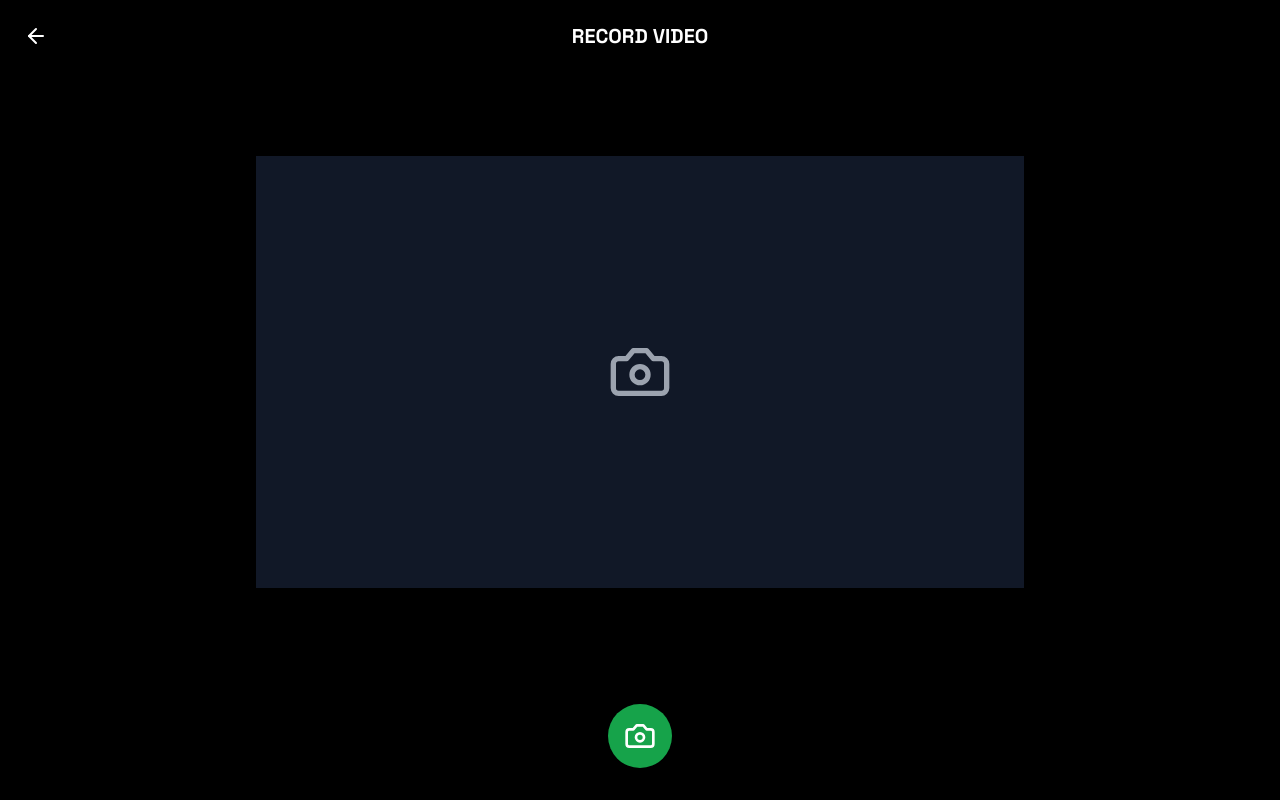
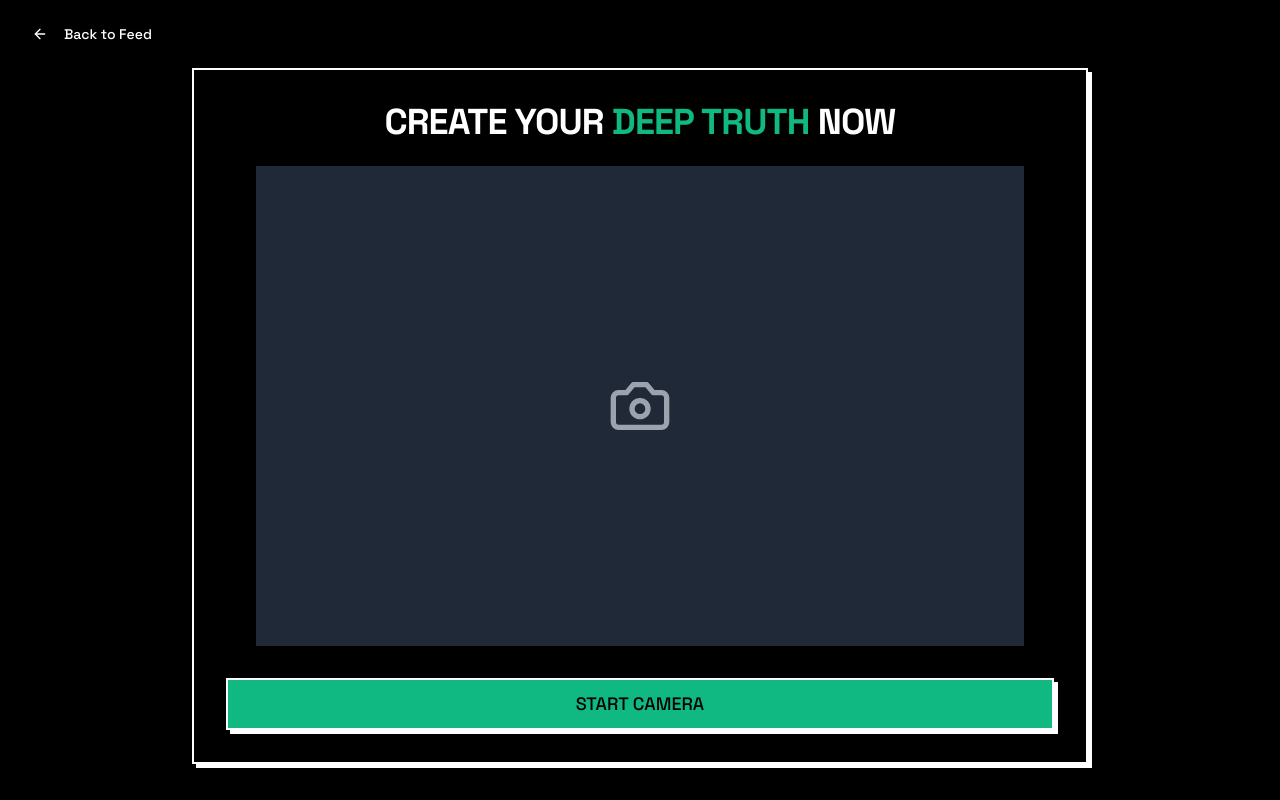
Before and after one commit to RomarioKavin1/DeepTruth, a Next.js app in the folder frontend/: page /create in a window 1280 px wide. Built offline with nearby package versions, Linux system fonts and the light colour scheme; what @worldcoin/minikit-js would draw is missing.

Commit message:
BuildIssues

```diff
--- a/frontend/app/api/verify/route.ts
+++ b/frontend/app/api/verify/route.ts
@@ -55,11 +55,11 @@ export async function POST(req: NextRequest) {
         status: 400,
       });
     }
-  } catch (error: any) {
+  } catch (error) {
     console.error("Verification error:", error);
     return NextResponse.json({
       success: false,
-      error: error.message || "Internal server error",
+      error: error instanceof Error ? error.message : "Internal server error",
       status: 500,
     });
   }
--- a/frontend/app/create/page.tsx
+++ b/frontend/app/create/page.tsx
@@ -1,40 +1,28 @@
 "use client";
 
 import { useState, useRef, useEffect } from "react";
+import { Button } from "@/components/ui/button";
+import { motion } from "framer-motion";
 import { useRouter } from "next/navigation";
-import { Camera, Check, X, RefreshCw, ArrowLeft } from "lucide-react";
+import { toast } from "sonner";
+import { Camera, Video, Check, X, RotateCw, ArrowLeft } from "lucide-react";
 
-export default function VideoRecorder() {
+export default function CreatePage() {
   const router = useRouter();
-  const videoRef = useRef<HTMLVideoElement | null>(null);
-  const previewRef = useRef<HTMLVideoElement | null>(null);
+  const videoRef = useRef<HTMLVideoElement>(null);
+  const previewRef = useRef<HTMLVideoElement>(null);
   const mediaRecorderRef = useRef<MediaRecorder | null>(null);
+  const [stream, setStream] = useState<MediaStream | null>(null);
+  const [isRecording, setIsRecording] = useState(false);
+  const [recordedChunks, setRecordedChunks] = useState<Blob[]>([]);
+  const [showPreview, setShowPreview] = useState(false);
+  const [isFrontCamera, setIsFrontCamera] = useState(true);
+  const [recordingTime, setRecordingTime] = useState(0);
+  const [previewUrl, setPreviewUrl] = useState<string | null>(null);
+  const [videoMimeType, setVideoMimeType] = useState<string>("video/webm");
+  const timerRef = useRef<NodeJS.Timeout>();
 
-  const [stream, setStream] = useState<MediaStream | null>(null);
-  const [isRecording, setIsRecording] = useState<boolean>(false);
-  const [showPreview, setShowPreview] = useState<boolean>(false);
-  const [isFrontCamera, setIsFrontCamera] = useState<boolean>(true);
-  const [recordingTime, setRecordingTime] = useState<number>(0);
-  const [videoUrl, setVideoUrl] = useState<string | null>(null);
-  const [videoBlob, setVideoBlob] = useState<Blob | null>(null);
-
-  const timerRef = useRef<NodeJS.Timeout | null>(null);
-
-  // Setup preview video when it becomes available
-  useEffect(() => {
-    if (showPreview && previewRef.current && videoUrl) {
-      previewRef.current.src = videoUrl;
-      previewRef.current.onloadedmetadata = () => {
-        if (previewRef.current) {
-          previewRef.current.play().catch((err) => {
-            console.error("Error playing video:", err);
-          });
-        }
-      };
-    }
-  }, [showPreview, videoUrl]);
-
-  // Cleanup function for when component unmounts
+  // Clean up resources when component unmounts
   useEffect(() => {
     return () => {
       if (stream) {
@@ -43,135 +31,149 @@ export default function VideoRecorder() {
       if (timerRef.current) {
         clearInterval(timerRef.current);
       }
-      if (videoUrl) {
-        URL.revokeObjectURL(videoUrl);
+      if (previewUrl) {
+        URL.revokeObjectURL(previewUrl);
       }
     };
-  }, [stream, videoUrl]);
+  }, [stream, previewUrl]);
 
-  // Start camera with specified settings
+  // Create and set up the preview when recorded chunks change
+  useEffect(() => {
+    if (recordedChunks.length > 0 && showPreview) {
+      // Use MP4 format if supported, fallback to webm
+      const blob = new Blob(recordedChunks, { type: videoMimeType });
+      const url = URL.createObjectURL(blob);
+      setPreviewUrl(url);
+
+      // Ensure the preview element gets the source
+      if (previewRef.current) {
+        previewRef.current.src = url;
+
+        // Once metadata is loaded, play the video
+        previewRef.current.onloadedmetadata = () => {
+          if (previewRef.current) {
+            previewRef.current.play().catch((err) => {
+              console.error("Error playing preview:", err);
+              toast.error(
+                "Error playing video preview. Try a different browser."
+              );
+            });
+          }
+        };
+      }
+    }
+  }, [recordedChunks, showPreview, videoMimeType]);
+
   const startCamera = async (facingMode: "user" | "environment" = "user") => {
     try {
-      // Stop any existing stream
       if (stream) {
         stream.getTracks().forEach((track) => track.stop());
       }
 
-      // Request video stream in 16:9 format
       const mediaStream = await navigator.mediaDevices.getUserMedia({
         video: {
           facingMode,
           width: { ideal: 1920 },
           height: { ideal: 1080 },
-          aspectRatio: 16 / 9,
         },
         audio: true,
       });
-
       setStream(mediaStream);
-
       if (videoRef.current) {
         videoRef.current.srcObject = mediaStream;
-        // Only mirror for front camera
         videoRef.current.style.transform =
           facingMode === "user" ? "scaleX(-1)" : "none";
       }
     } catch (error) {
       console.error("Error accessing camera:", error);
-      alert(
-        "Failed to access camera. Please ensure camera permissions are granted."
-      );
+      toast.error("Failed to access camera");
     }
   };
 
-  // Switch between front and back camera
   const switchCamera = () => {
-    const newFacingMode = isFrontCamera ? "environment" : "user";
     setIsFrontCamera(!isFrontCamera);
-    startCamera(newFacingMode);
+    startCamera(isFrontCamera ? "environment" : "user");
   };
 
-  // Start recording video
   const startRecording = () => {
     if (!stream) return;
 
-    const chunks: Blob[] = [];
-
-    // Find the best supported MIME type for MP4
+    // Try to use MP4 if supported
     let mimeType = "";
     if (MediaRecorder.isTypeSupported("video/mp4")) {
       mimeType = "video/mp4";
+    } else if (MediaRecorder.isTypeSupported("video/webm;codecs=vp9")) {
+      mimeType = "video/webm;codecs=vp9";
     } else if (MediaRecorder.isTypeSupported("video/webm")) {
       mimeType = "video/webm";
     }
 
+    console.log("Using MIME type:", mimeType);
+    setVideoMimeType(mimeType || "video/webm");
+
     const options = mimeType
       ? { mimeType, videoBitsPerSecond: 2500000 }
       : undefined;
+
+    try {
       const mediaRecorder = new MediaRecorder(stream, options);
       mediaRecorderRef.current = mediaRecorder;
+      setRecordedChunks([]);
+      setRecordingTime(0);
 
       mediaRecorder.ondataavailable = (event) => {
-      if (event.data && event.data.size > 0) {
-        chunks.push(event.data);
+        if (event.data.size > 0) {
+          setRecordedChunks((prev) => [...prev, event.data]);
         }
       };
 
       mediaRecorder.onstop = () => {
+        setShowPreview(true);
         if (timerRef.current) {
           clearInterval(timerRef.current);
         }
+      };
 
-      if (chunks.length > 0) {
-        // Create blob with MP4 mime type if possible
-        const blob = new Blob(chunks, { type: mimeType || "video/webm" });
-        setVideoBlob(blob);
-        const url = URL.createObjectURL(blob);
-        setVideoUrl(url);
-        setShowPreview(true);
-      } else {
-        alert("Failed to record video. No data available.");
+      // Collect data frequently for smoother results
+      mediaRecorder.start(100);
+      setIsRecording(true);
+
+      // Start recording timer
+      timerRef.current = setInterval(() => {
+        setRecordingTime((prev) => prev + 1);
+      }, 1000);
+    } catch (error) {
+      console.error("Error starting MediaRecorder:", error);
+      toast.error("Failed to start recording. Try a different browser.");
     }
   };
 
-    // Request data every 100ms
-    mediaRecorder.start(100);
-    setIsRecording(true);
-    setRecordingTime(0);
-
-    // Start a timer to update recording duration
-    timerRef.current = setInterval(() => {
-      setRecordingTime((prev) => prev + 1);
-    }, 1000);
-  };
-
-  // Stop recording video
   const stopRecording = () => {
-    if (
-      mediaRecorderRef.current &&
-      mediaRecorderRef.current.state !== "inactive"
-    ) {
+    if (mediaRecorderRef.current && isRecording) {
       mediaRecorderRef.current.stop();
       setIsRecording(false);
     }
   };
 
-  // Retake video
   const retakeVideo = () => {
-    if (videoUrl) {
-      URL.revokeObjectURL(videoUrl);
-      setVideoUrl(null);
+    // Clean up previous preview URL
+    if (previewUrl) {
+      URL.revokeObjectURL(previewUrl);
+      setPreviewUrl(null);
     }
-    setVideoBlob(null);
+
     setShowPreview(false);
+    setRecordedChunks([]);
 
-    // Restart camera if needed
-    if (videoRef.current && !videoRef.current.srcObject) {
+    // Reattach stream to video element
+    if (videoRef.current && stream) {
+      videoRef.current.srcObject = stream;
+    } else {
+      // Restart camera if stream is not available
       startCamera(isFrontCamera ? "user" : "environment");
     }
   };
 
-  // Format time as MM:SS
   const formatTime = (seconds: number) => {
     const mins = Math.floor(seconds / 60);
     const secs = seconds % 60;
@@ -180,175 +182,170 @@ export default function VideoRecorder() {
       .padStart(2, "0")}`;
   };
 
-  // Handle video submission
   const handleSubmit = async () => {
-    if (!videoBlob) {
-      alert("No video recorded");
+    if (recordedChunks.length === 0) {
+      toast.error("No video recorded");
       return;
     }
 
+    const blob = new Blob(recordedChunks, { type: videoMimeType });
+    const fileExtension = videoMimeType === "video/mp4" ? "mp4" : "webm";
+    const formData = new FormData();
+    formData.append("video", blob, `recording.${fileExtension}`);
+
     try {
-      // Example upload code - replace with your actual API endpoint
-      const formData = new FormData();
-      formData.append("video", videoBlob, "recorded-video.mp4");
+      toast.loading("Uploading video...");
+      const response = await fetch("/api/upload", {
+        method: "POST",
+        body: formData,
+      });
 
-      // Example submission - replace with your actual API endpoint
-      // const response = await fetch('/api/upload', {
-      //   method: 'POST',
-      //   body: formData
-      // });
-
-      alert("Video submitted successfully!");
+      if (response.ok) {
+        toast.success("Video uploaded successfully");
         router.push("/verify-self/mint");
+      } else {
+        const errorData = await response.json().catch(() => ({}));
+        toast.error(
+          `Failed to upload video: ${errorData.message || response.statusText}`
+        );
+      }
     } catch (error) {
-      console.error("Error submitting video:", error);
-      alert("Failed to submit video");
+      console.error("Error uploading video:", error);
+      toast.error("Failed to upload video");
     }
   };
 
-  // If showing camera/recording view
-  if (!showPreview) {
+  const goToFeed = () => {
+    router.push("/feed");
+  };
+
   return (
-      <div className="min-h-screen bg-black flex flex-col">
-        {/* Header */}
-        <div className="p-4 flex justify-between items-center">
-          <button
-            onClick={() => router.back()}
-            className="p-2 rounded-full bg-black/50 hover:bg-black/70 text-white"
+    <div className="flex flex-col items-center justify-center min-h-screen p-4 bg-[#f5f5f5] dark:bg-black relative overflow-hidden">
+      <motion.div
+        initial={{ opacity: 0, y: 20 }}
+        animate={{ opacity: 1, y: 0 }}
+        transition={{ duration: 0.8 }}
+        className="w-full max-w-4xl text-center space-y-8 z-10"
       >
-            <ArrowLeft size={24} />
-          </button>
-          <h1 className="text-xl font-bold text-white">RECORD VIDEO</h1>
-          <div className="w-10" /> {/* Spacer for balance */}
+        {/* Back button to /feed */}
+        <div className="absolute top-4 left-4 z-20">
+          <Button
+            onClick={goToFeed}
+            variant="ghost"
+            className="flex items-center text-black dark:text-white hover:bg-gray-200 dark:hover:bg-gray-800"
+          >
+            <ArrowLeft className="mr-2 h-5 w-5" />
+            Back to Feed
+          </Button>
         </div>
 
-        {/* Camera container with 16:9 aspect ratio */}
-        <div className="flex-1 flex items-center justify-center p-4">
-          <div
-            className="w-full max-w-3xl mx-auto relative"
-            style={{ aspectRatio: "16/9" }}
+        <motion.div
+          initial={{ scale: 0.9 }}
+          animate={{ scale: 1 }}
+          transition={{
+            type: "spring",
+            stiffness: 260,
+            damping: 20,
+          }}
+          className="brutalist-box p-8 bg-white dark:bg-black"
         >
-            {/* Camera placeholder when no stream */}
-            {!stream && (
-              <div className="absolute inset-0 flex items-center justify-center bg-gray-900 rounded-lg">
-                <Camera size={64} className="text-gray-400" />
+          <motion.h1
+            className="text-4xl font-bold tracking-tight text-black dark:text-white mb-6"
+            initial={{ opacity: 0, y: 10 }}
+            animate={{ opacity: 1, y: 0 }}
+            transition={{ delay: 0.3, duration: 0.5 }}
+          >
+            CREATE YOUR <span className="text-[#10b981]">DEEP TRUTH</span> NOW
+          </motion.h1>
+
+          <div className="relative w-full h-[60vh] max-w-3xl mx-auto mb-8 bg-gray-200 dark:bg-gray-800 rounded-lg overflow-hidden">
+            {!stream && !showPreview && (
+              <div className="absolute inset-0 flex items-center justify-center">
+                <Camera className="w-16 h-16 text-gray-400" />
               </div>
             )}
 
-            {/* Video element */}
+            {/* Main video (visible when not in preview mode) */}
             <video
               ref={videoRef}
               autoPlay
               playsInline
               muted
-              className="w-full h-full object-cover bg-gray-900 rounded-lg"
+              className={`w-full h-full object-cover ${
+                showPreview ? "hidden" : ""
+              }`}
+              style={{ transform: isFrontCamera ? "scaleX(-1)" : "none" }}
             />
 
-            {/* Recording indicator */}
-            {isRecording && (
-              <div className="absolute top-4 right-4 bg-red-500 text-white px-3 py-1 rounded-full flex items-center">
-                <div className="w-2 h-2 bg-white rounded-full mr-2 animate-pulse" />
-                <span className="font-bold text-sm">
-                  {formatTime(recordingTime)}
-                </span>
-              </div>
-            )}
-
-            {/* Camera switch button */}
-            {stream && (
-              <div className="absolute top-4 left-4">
-                <button
-                  onClick={switchCamera}
-                  className="p-2 rounded-full bg-black/50 hover:bg-black/70 text-white"
-                >
-                  <RefreshCw size={24} />
-                </button>
-              </div>
-            )}
-          </div>
-        </div>
-
-        {/* Controls */}
-        <div className="p-8 flex justify-center">
-          {!stream ? (
-            <button
-              onClick={() => startCamera()}
-              className="w-16 h-16 rounded-full bg-green-600 hover:bg-green-700 flex items-center justify-center text-white"
-            >
-              <Camera size={32} />
-            </button>
-          ) : (
-            <button
-              onClick={isRecording ? stopRecording : startRecording}
-              className={`w-16 h-16 rounded-full flex items-center justify-center ${
-                isRecording
-                  ? "bg-red-500 hover:bg-red-600"
-                  : "bg-white hover:bg-gray-200"
-              }`}
-            >
-              {isRecording ? (
-                <div className="w-8 h-8 bg-white rounded-sm" />
-              ) : (
-                <div className="w-8 h-8 bg-red-500 rounded-full" />
-              )}
-            </button>
-          )}
-        </div>
-      </div>
-    );
-  }
-
-  // If showing preview
-  return (
-    <div className="min-h-screen bg-black flex flex-col">
-      {/* Header */}
-      <div className="p-4 flex justify-between items-center">
-        <button
-          onClick={retakeVideo}
-          className="p-2 rounded-full bg-black/50 hover:bg-black/70 text-white"
-        >
-          <ArrowLeft size={24} />
-        </button>
-        <h1 className="text-xl font-bold text-white">PREVIEW</h1>
-        <div className="w-10" /> {/* Spacer for balance */}
-      </div>
-
-      {/* Video preview with 16:9 aspect ratio */}
-      <div className="flex-1 flex items-center justify-center p-4">
-        <div
-          className="w-full max-w-3xl mx-auto"
-          style={{ aspectRatio: "16/9" }}
-        >
-          {videoUrl && (
+            {/* Preview video (only visible in preview mode) */}
+            {showPreview && (
               <video
                 ref={previewRef}
                 controls
                 autoPlay
                 playsInline
-              className="w-full h-full object-contain bg-gray-900 rounded-lg"
-              // Don't apply any transform - show the video as recorded
+                className="absolute inset-0 w-full h-full object-contain"
               />
             )}
+
+            {isRecording && (
+              <div className="absolute top-4 right-4 bg-red-500 text-white px-3 py-1 rounded-full flex items-center">
+                <div className="w-2 h-2 bg-white rounded-full mr-2 animate-pulse" />
+                {formatTime(recordingTime)}
               </div>
+            )}
+
+            {stream && !showPreview && (
+              <div className="absolute bottom-4 right-4">
+                <Button
+                  onClick={switchCamera}
+                  className="p-2 rounded-full bg-black/50 hover:bg-black/70"
+                >
+                  <RotateCw className="w-6 h-6 text-white" />
+                </Button>
+              </div>
+            )}
           </div>
 
-      {/* Action buttons */}
-      <div className="p-8 flex justify-center space-x-4">
-        <button
+          <div className="flex flex-col space-y-4">
+            {!stream ? (
+              <Button
+                onClick={() => startCamera()}
+                className="w-full py-6 text-lg brutalist-button"
+              >
+                START CAMERA
+              </Button>
+            ) : showPreview ? (
+              <div className="flex space-x-4">
+                <Button
                   onClick={retakeVideo}
-          className="px-6 py-3 rounded-md bg-red-500 hover:bg-red-600 text-white flex items-center"
+                  className="flex-1 py-6 text-lg brutalist-button bg-red-500 hover:bg-red-600"
                 >
-          <X size={20} className="mr-2" />
+                  <X className="w-5 h-5 mr-2" />
                   RETAKE
-        </button>
-        <button
+                </Button>
+                <Button
                   onClick={handleSubmit}
-          className="px-6 py-3 rounded-md bg-green-600 hover:bg-green-700 text-white flex items-center"
+                  className="flex-1 py-6 text-lg brutalist-button"
                 >
-          <Check size={20} className="mr-2" />
+                  <Check className="w-5 h-5 mr-2" />
                   SUBMIT
-        </button>
+                </Button>
               </div>
+            ) : (
+              <Button
+                onClick={isRecording ? stopRecording : startRecording}
+                className={`w-full py-6 text-lg brutalist-button ${
+                  isRecording ? "bg-red-500 hover:bg-red-600" : ""
+                }`}
+              >
+                <Video className="w-5 h-5 mr-2" />
+                {isRecording ? "STOP RECORDING" : "START RECORDING"}
+              </Button>
+            )}
+          </div>
+        </motion.div>
+      </motion.div>
     </div>
   );
 }
--- a/frontend/app/verify-self/page.tsx
+++ b/frontend/app/verify-self/page.tsx
@@ -21,7 +21,7 @@ export default function VerifySelfPage() {
   const [isStep1Verified, setIsStep1Verified] = useState(false);
   const router = useRouter();
   const { worldAddress } = useEnvironmentStore((store) => store);
-  const url = "https://cd2f-111-235-226-130.ngrok-free.app/api/self";
+  const url = "https://8335-111-235-226-130.ngrok-free.app/api/self";
   const selfApp = new SelfAppBuilder({
     appName: "DeepTruth",
     scope: "Deep Name Minting",
```
Also changed, not shown: frontend/app/api/self/route.ts (+3 -7 lines). Lines whose indentation alone changed are shown as unchanged.
